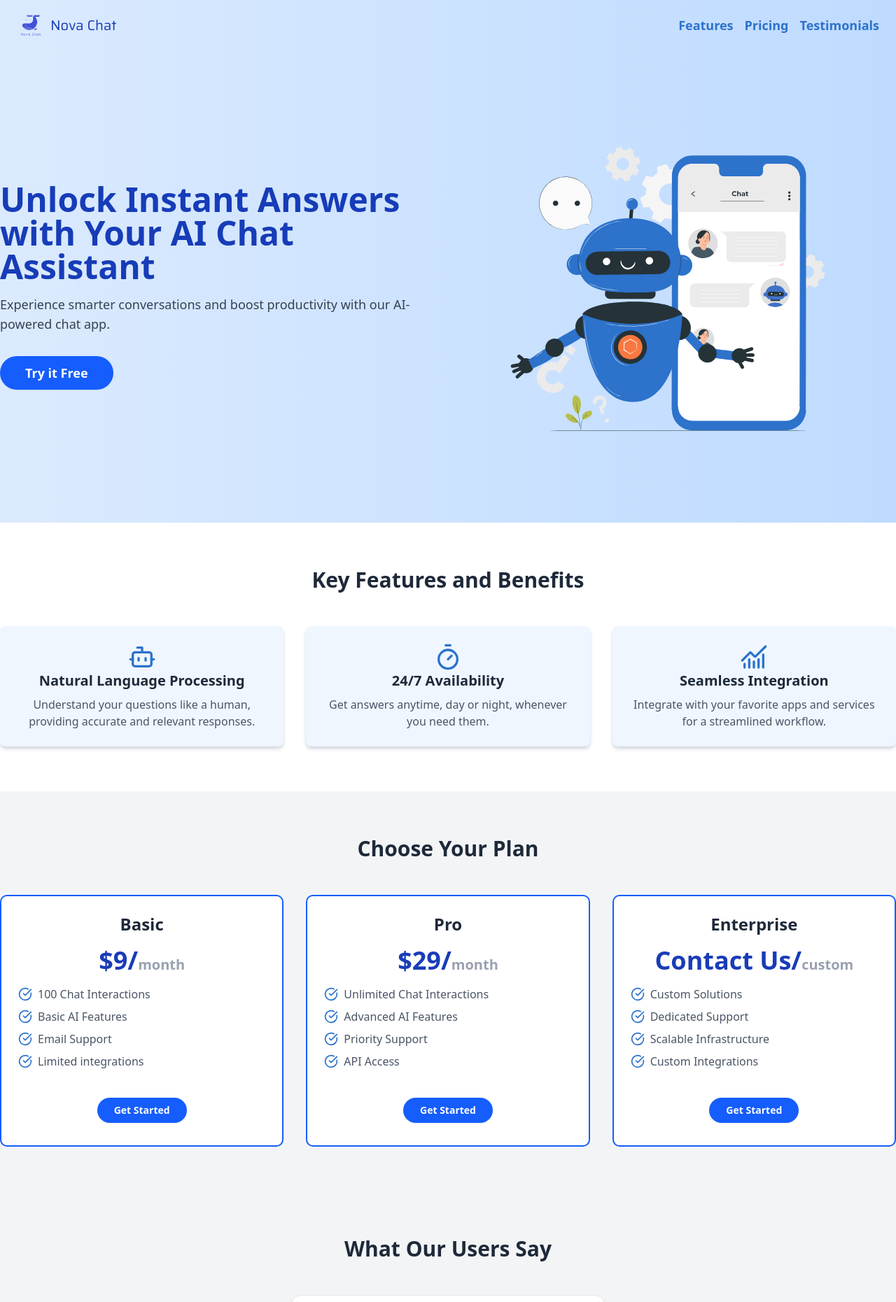
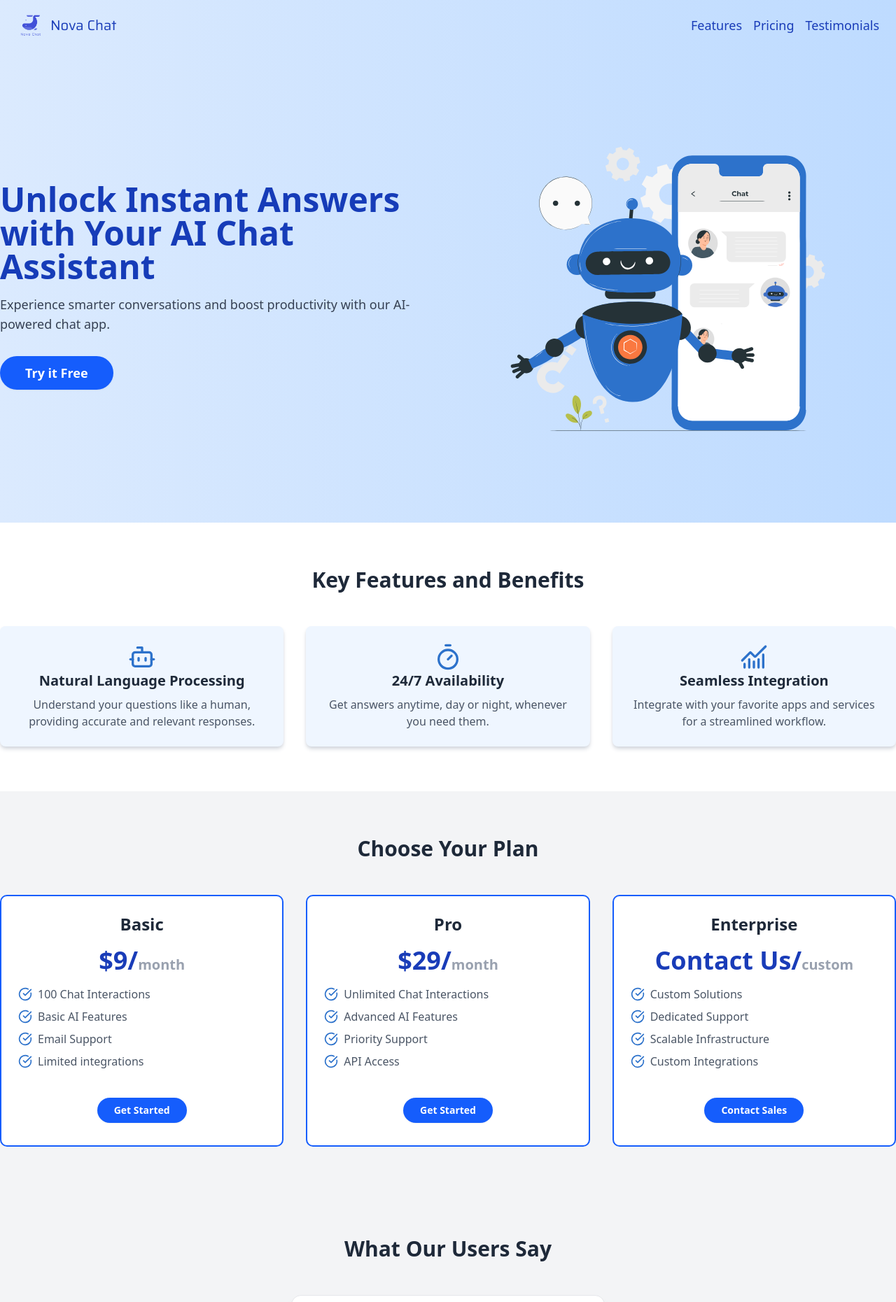
Before and after one commit to kadelcode/ai-chat-app, a Next.js app: page / in a window 1280 px wide. Shown: the top 1861 px of the page at 70% size. Built offline with nearby package versions, Linux system fonts and the light colour scheme.

Commit message:
Update code

```diff
--- a/src/components/Header.tsx
+++ b/src/components/Header.tsx
@@ -53,13 +53,13 @@ export default function Header() {
               isMenuOpen ? 'flex flex-col mt-4' : 'hidden md:flex'
             }`}
           >
-            <Link href="/features" className="text-[#2D72CB] text-lg font-bold hover:text-white">
+            <Link href="/features" className="text-[#193cb8] text-lg hover:text-[#2D72CB]">
               Features
             </Link>
-            <Link href="/pricing" className="text-[#2D72CB] text-lg font-bold hover:text-white">
+            <Link href="/pricing" className="text-[#193cb8] text-lg hover:text-[#2D72CB]">
               Pricing
             </Link>
-            <Link href="/contact" className="text-[#2D72CB] text-lg font-bold hover:text-white">
+            <Link href="/contact" className="text-[#193cb8] text-lg hover:text-[#2D72CB]">
               Testimonials
             </Link>
           </nav>
--- a/src/components/sections/Pricing.tsx
+++ b/src/components/sections/Pricing.tsx
@@ -47,7 +47,7 @@ export function Pricing() {
                                 ))}
                             </ul>
                             <Button className="mt-6 relative bottom-2 bg-blue-600 hover:bg-blue-700 text-white font-bold py-3 px-6 rounded-full cursor-pointer">
-                                Get Started
+                                { plan.duration === "custom" ? "Contact Sales" : "Get Started" }
                             </Button>
                         </div>
                     ))}
```
